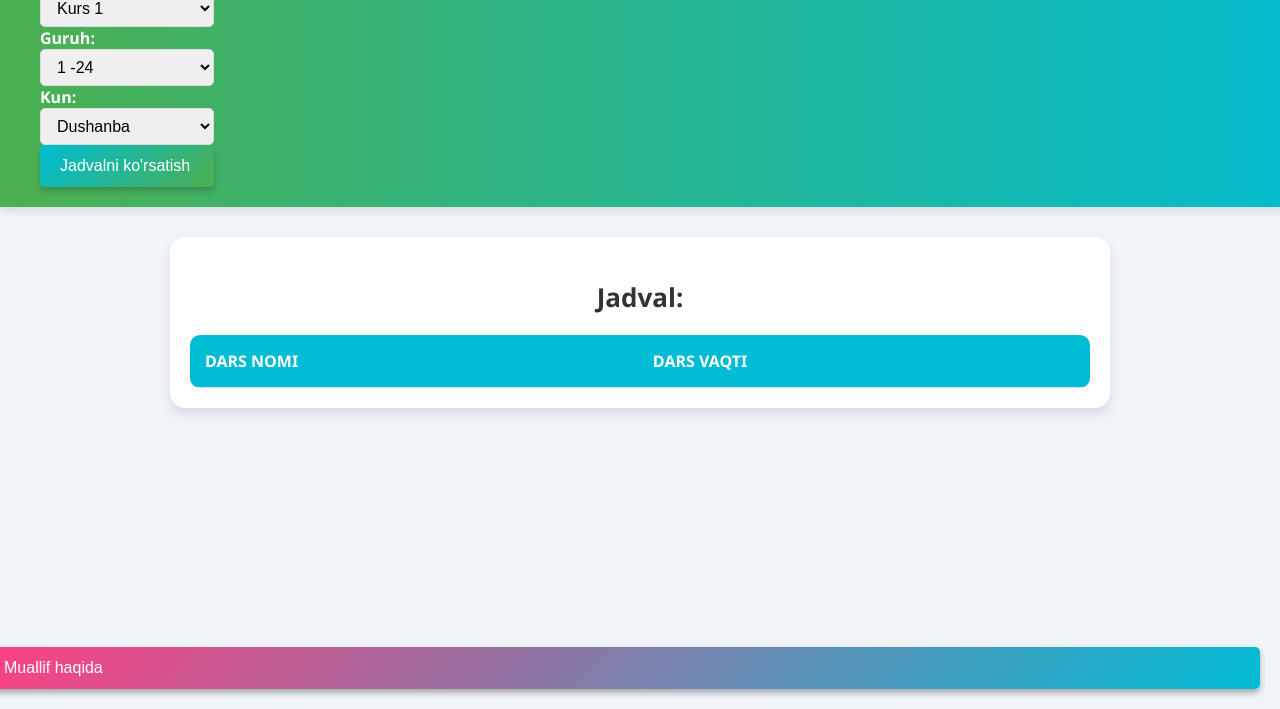
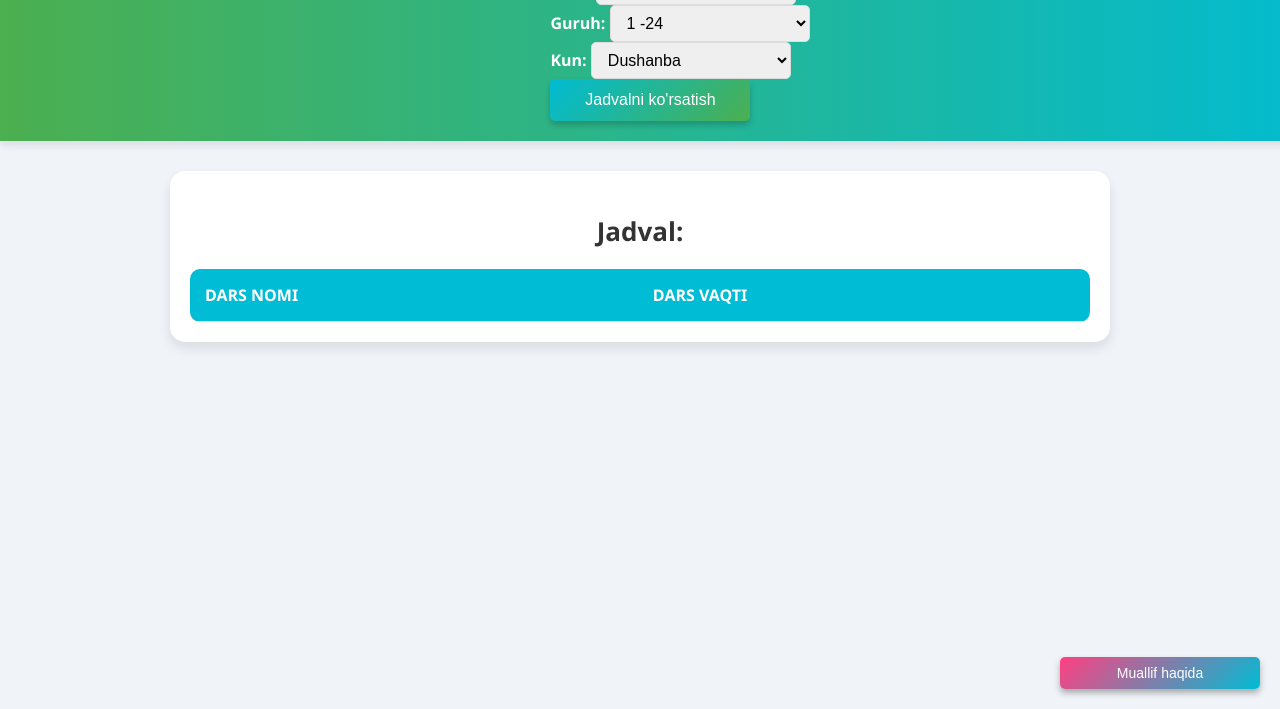
Before and after one commit to Hiki0611/darslar-tartibi.github.io, a plain HTML site: page index.html in a window 1280 px wide. Shown: the part 91-800 px from the top of the page. Drawn offline with Linux system fonts and the light colour scheme.

Commit message:
Update style.css

```diff
--- a/style.css
+++ b/style.css
@@ -31,8 +31,8 @@ body {
 /* Контейнер для кнопок */
 .navbar-links {
   display: flex;
-  justify-content: space-between;
-  gap: 10px;
+  justify-content: center; /* Центрирование кнопок */
+  gap: 20px;
   flex-wrap: wrap;
   width: 100%;
 }
@@ -49,7 +49,7 @@ select {
   border-radius: 5px;
   border: 1px solid #ddd;
   transition: background-color 0.3s ease;
-  width: 100%;
+  width: 200px; /* Уменьшил ширину кнопок */
 }
 
 select:focus {
@@ -66,9 +66,7 @@ button {
   border-radius: 5px;
   box-shadow: 0 4px 6px rgba(0, 0, 0, 0.2);
   transition: background 0.3s, transform 0.3s ease;
-  width: 100%;
-  text-align: left;  /* Текст по левому краю */
-  padding-left: 20px;  /* Отступ для текста */
+  width: 200px; /* Уменьшил ширину кнопок */
 }
 
 button:hover {
@@ -132,10 +130,10 @@ h2 {
 #author-btn {
   background: linear-gradient(135deg, #ff4081, #00bcd4);
   color: white;
-  padding: 12px 24px;
+  padding: 8px 16px; /* Сделал кнопку меньше */
   border: none;
   cursor: pointer;
-  font-size: 16px;
+  font-size: 14px; /* Меньше шрифт */
   border-radius: 5px;
   position: fixed;
   bottom: 20px;
```
